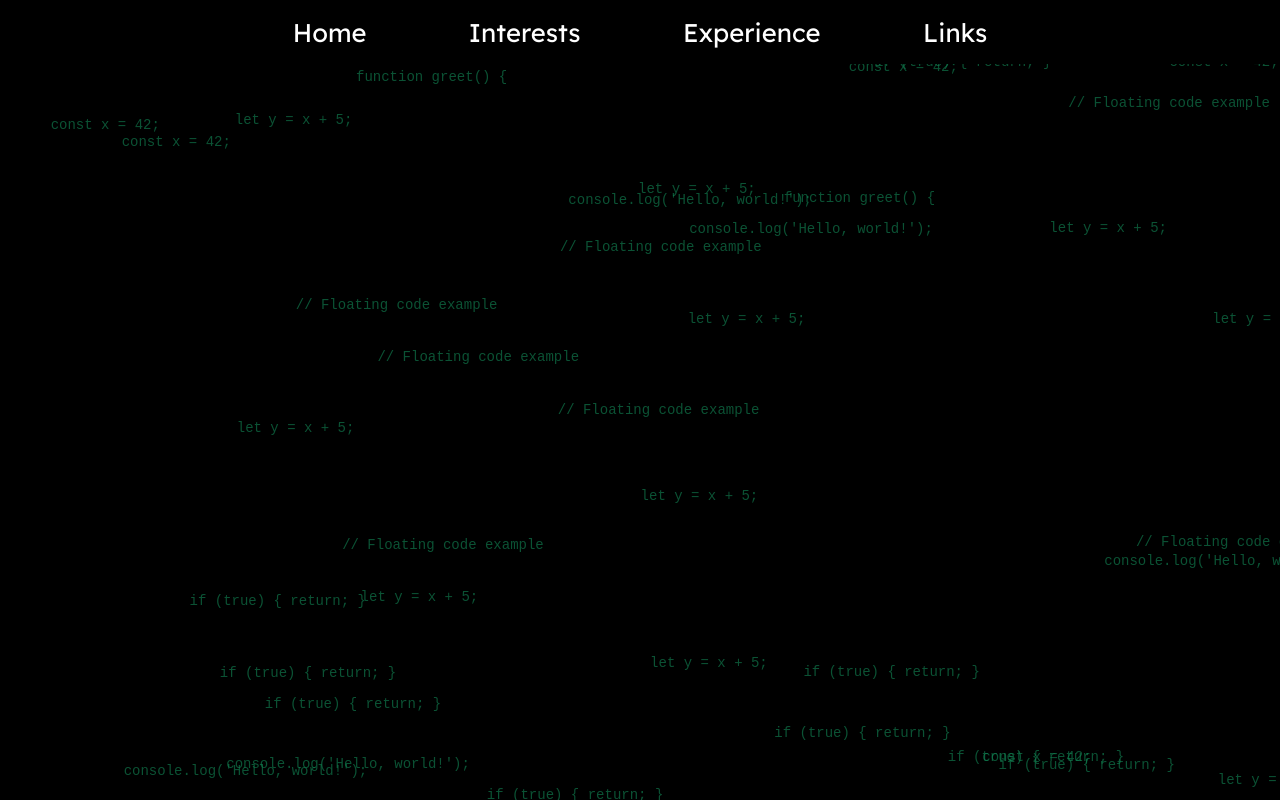
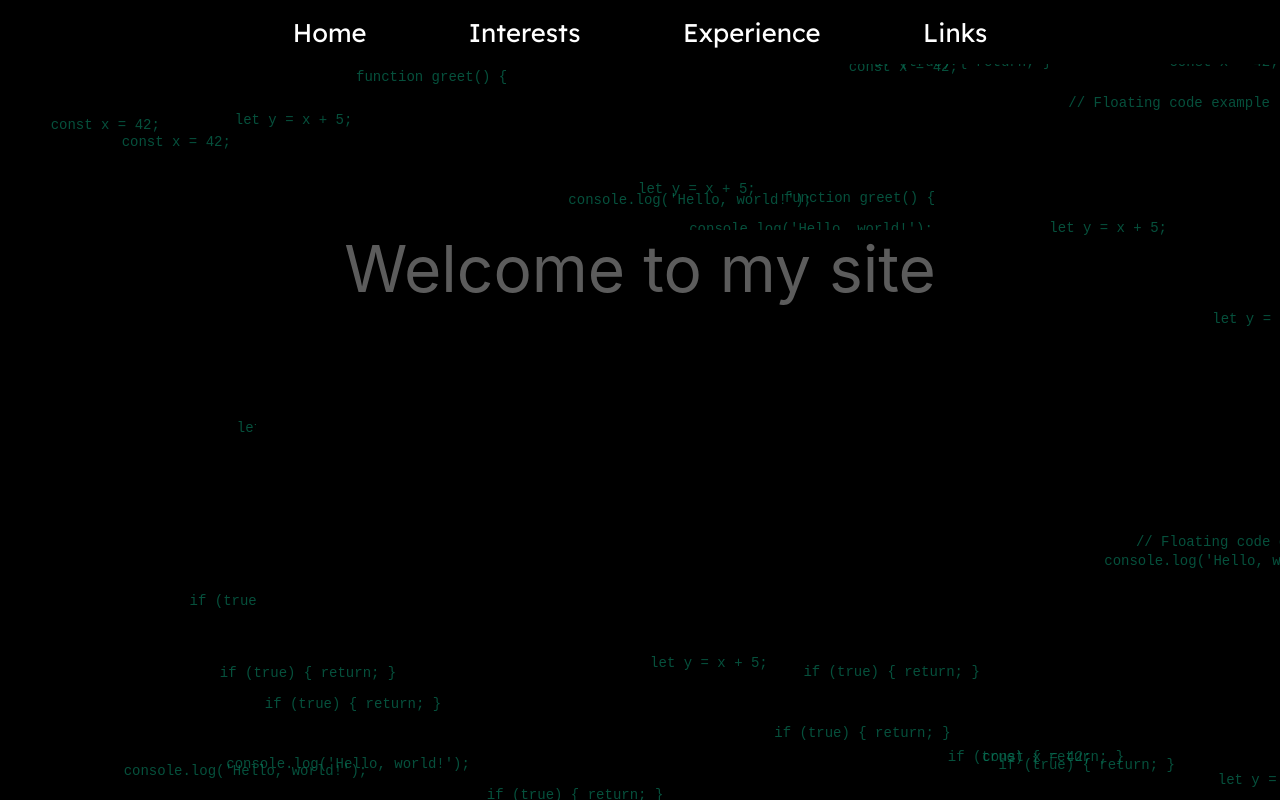
Before and after one commit to AlecOverman/ProfessionalWebsite2024, a React (Create React App) app in the folder professional-website/: page / in a window 1280 px wide. Built offline with nearby package versions, Linux system fonts and the light colour scheme.

Commit message:
Added in fading Text to homepage

```diff
--- a/professional-website/src/App.css
+++ b/professional-website/src/App.css
@@ -37,7 +37,6 @@
 }
 
 .cover-image {
-
   background-size: cover;
   background-position: center;
   background-repeat: no-repeat;
@@ -54,3 +53,50 @@
     transform: rotate(360deg);
   }
 }
+
+
+/* Full-screen background container for code segments */
+.floating-code-container {
+  position: fixed;
+  top: 0;
+  left: 0;
+  width: 100vw;
+  height: 100vh;
+  overflow: hidden;
+  z-index: -1; /* Behind other content */
+}
+
+/* Individual code segment style */
+.floating-code {
+  position: absolute;
+  bottom: -50px; /* Start just below the viewport */
+  font-family: monospace;
+  font-size: 14px;
+  color: rgba(255, 255, 255, 0.7); /* Light code color */
+  white-space: nowrap;
+  opacity: 0;
+  animation: floatUp linear forwards;
+}
+
+/* Floating animation */
+@keyframes floatUp {
+  0% {
+    transform: translateY(0);
+    opacity: 0;
+  }
+  10% {
+    opacity: 1;
+  }
+  90% {
+    opacity: 1;
+  }
+  100% {
+    transform: translateY(-100vh);
+    opacity: 0;
+  }
+}
+
+.example{
+  color: aliceblue;
+  z-index: -1;
+}
--- a/professional-website/src/App.js
+++ b/professional-website/src/App.js
@@ -2,8 +2,12 @@ import './App.css';
 import Navbar from "./components/Navbar.js";
 import HomePage from "./components/HomePage.js";
 import FloatingCodeBackground from "./components/FloatingCodeBackground.js";
+import FadingText from './components/FadingText';
+
 
 function App() {
+  const texts = ["Hello, world!", "Welcome to my site", "Enjoy your stay", "Contact me anytime!"];
+
   return (
     <div className="App">
       <Navbar className="navbar"></Navbar>
@@ -11,6 +15,7 @@ function App() {
           <HomePage></HomePage>
       </section>
       <FloatingCodeBackground />
+      <FadingText texts={texts} interval={3000} />
 
     </div>
   );
--- /dev/null
+++ b/professional-website/src/components/FadingText.css
@@ -0,0 +1,18 @@
+.fading-text {
+    opacity: 1;
+    transition: opacity 1s ease-in-out;
+    color: rgb(255, 255, 255);
+    font-size: 5vw;
+
+  }
+
+  .fading-text.hidden {
+    opacity: 0;
+  }
+
+  .text-container {
+    height: 50vh;
+    background-color: rgb(0, 0, 0);
+    margin: 13vw calc(100% - 80vw);
+
+  }
--- /dev/null
+++ b/professional-website/src/components/FadingText.js
@@ -0,0 +1,36 @@
+import "./FadingText.css"
+import React, { useState, useEffect } from 'react';
+
+
+const FadingText = ({texts, interval = 7000}) =>{
+    const [index, setIndex] = useState(0);
+    const [isVisible, setIsVisible] = useState(true);
+
+    useEffect(() => {
+        const fadeOutTimeout = setTimeout(() => {
+          setIsVisible(false); // Start fade-out effect
+        }, interval - 1000); // Start fade-out 1 second before switching
+
+        const changeTextTimeout = setTimeout(() => {
+          setIndex((prevIndex) => (prevIndex + 1) % texts.length); // Cycle through the texts
+          setIsVisible(true); // Start fade-in effect
+        }, interval);
+
+        return () => {
+          clearTimeout(fadeOutTimeout);
+          clearTimeout(changeTextTimeout);
+        };
+      }, [index, interval, texts.length]);
+
+      return (
+        <div className="text-container">
+          <div className={`fading-text ${isVisible ? 'visible' : 'hidden'}`}>
+          {texts[index]}
+          </div>
+
+        </div>
+      );
+    ;
+}
+
+export default FadingText;
--- a/professional-website/src/components/FloatingCodeBackground.css
+++ b/professional-website/src/components/FloatingCodeBackground.css
@@ -1,6 +1,6 @@
 /* Full-screen background container for code segments */
 .floating-code-container {
-    background-color: black;
+    background-color: rgb(0, 0, 0);
     position: fixed;
     top: 0;
     left: 0;
@@ -15,7 +15,7 @@
     position: fixed; /* Keeps each code segment within the viewport */
     font-family: monospace;
     font-size: 14px;
-    color: rgba(18, 129, 83, 0.7);
+    color: rgba(10, 127, 96, 0.7);
     white-space: nowrap;
     opacity: 0.9;
     animation: floatInPlace linear infinite;
```
